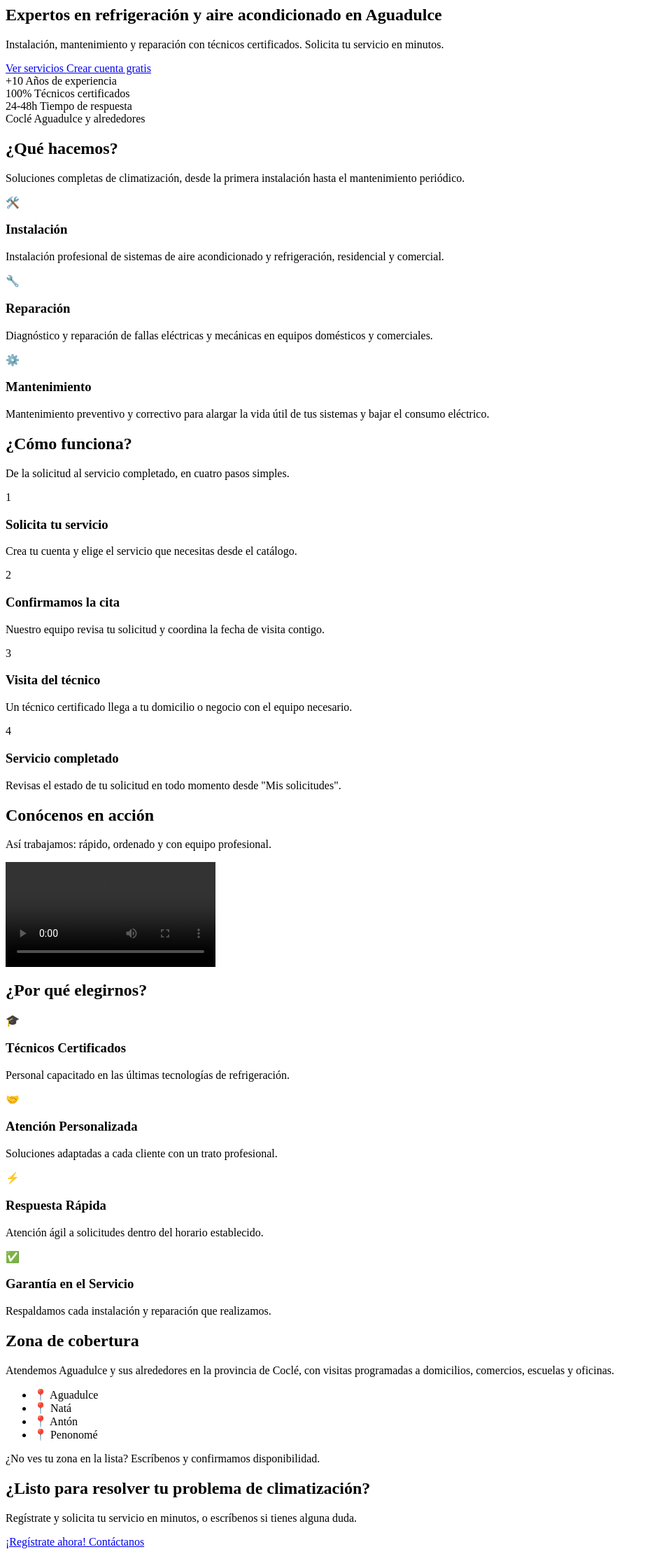
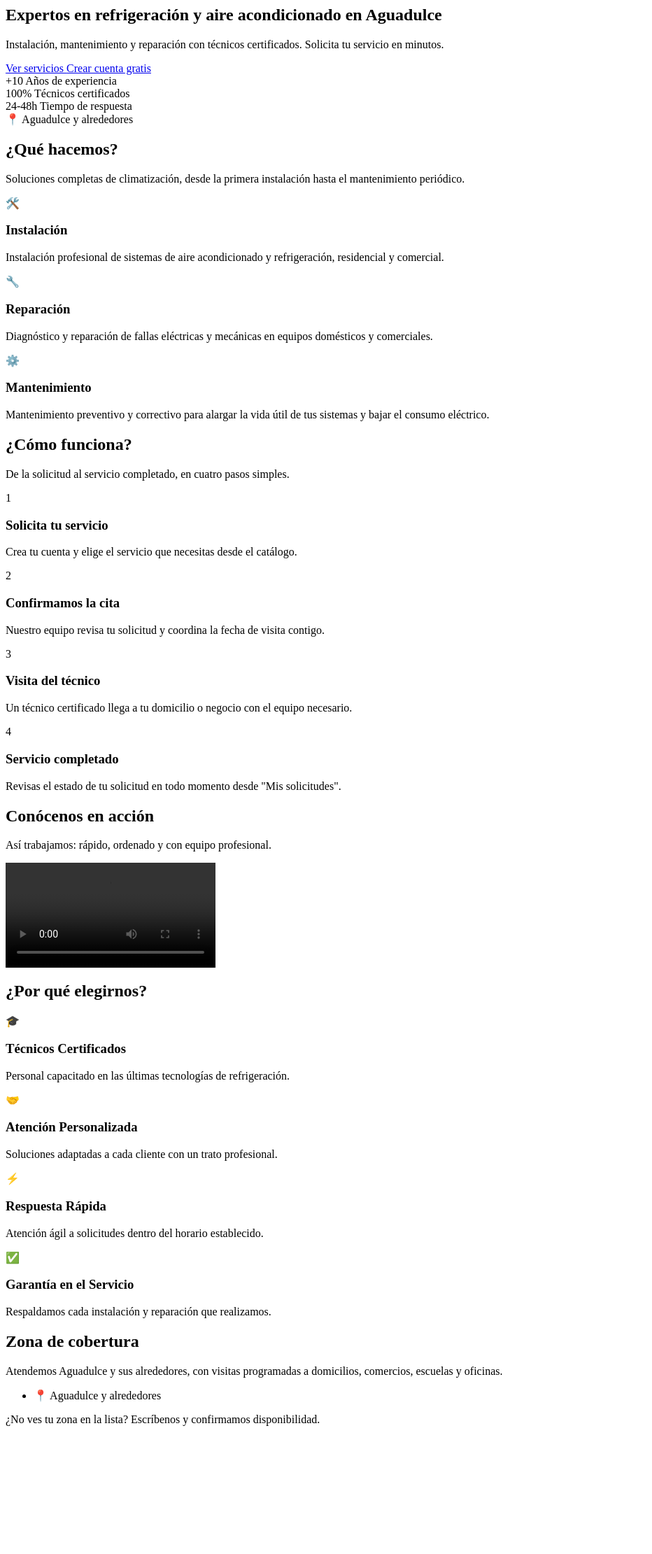
Before and after one commit to D13gosorio/refriservices, a PHP site: page /inicio.php in a window 1280 px wide. Shown: the whole page at 70% size, without its empty margins (0-932 px from the left). After the commit the page ends 2038 px from the top, so only its background shows below. Run offline with PHP 8.4, Linux system fonts and the light colour scheme; some libraries are stand-ins or nearby versions; grey boxes are pictures that could not be loaded.

Commit message:
Ajustar home: quitar mención de Coclé y la sección CTA final
- La barra de confianza y la zona de cobertura ya no mencionan
  "Coclé"; la zona de cobertura queda simplemente como "Aguadulce
  y alrededores", manteniendo el resto de la información
- Se elimina la sección CTA final que seguía a "Zona de cobertura"
  (ya redundante con los botones del hero)

```diff
--- a/app/views/public/inicio.php
+++ b/app/views/public/inicio.php
@@ -32,7 +32,7 @@
             <span class="dato-texto">Tiempo de respuesta</span>
         </div>
         <div class="dato-confianza">
-            <span class="dato-numero">Coclé</span>
+            <span class="dato-numero">📍</span>
             <span class="dato-texto">Aguadulce y alrededores</span>
         </div>
     </div>
@@ -157,35 +157,14 @@
     <div class="cobertura-contenido">
         <h2 class="titulo-seccion">Zona de cobertura</h2>
         <p>
-            Atendemos Aguadulce y sus alrededores en la provincia de Coclé, con visitas
+            Atendemos Aguadulce y sus alrededores, con visitas
             programadas a domicilios, comercios, escuelas y oficinas.
         </p>
 
         <ul class="lista-cobertura">
-            <li>📍 Aguadulce</li>
-            <li>📍 Natá</li>
-            <li>📍 Antón</li>
-            <li>📍 Penonomé</li>
+            <li>📍 Aguadulce y alrededores</li>
         </ul>
 
         <p class="texto-pequeno">¿No ves tu zona en la lista? Escríbenos y confirmamos disponibilidad.</p>
     </div>
 </section>
-
-
-<!-- ===================== CTA FINAL ===================== -->
-<section class="seccion-cta-final">
-    <div class="cta-final-texto">
-        <h2>¿Listo para resolver tu problema de climatización?</h2>
-        <p>Regístrate y solicita tu servicio en minutos, o escríbenos si tienes alguna duda.</p>
-
-        <div class="botones-banner">
-            <a href="<?= BASE_URL ?>/?controller=AuthController&method=registro" class="boton-naranja">
-                ¡Regístrate ahora!
-            </a>
-            <a href="<?= BASE_URL ?>/?controller=ContactoController&method=index" class="boton-outline boton-outline-oscuro">
-                Contáctanos
-            </a>
-        </div>
-    </div>
-</section>
```
Also changed, not shown: public/assets/css/paginas/inicio.css.
